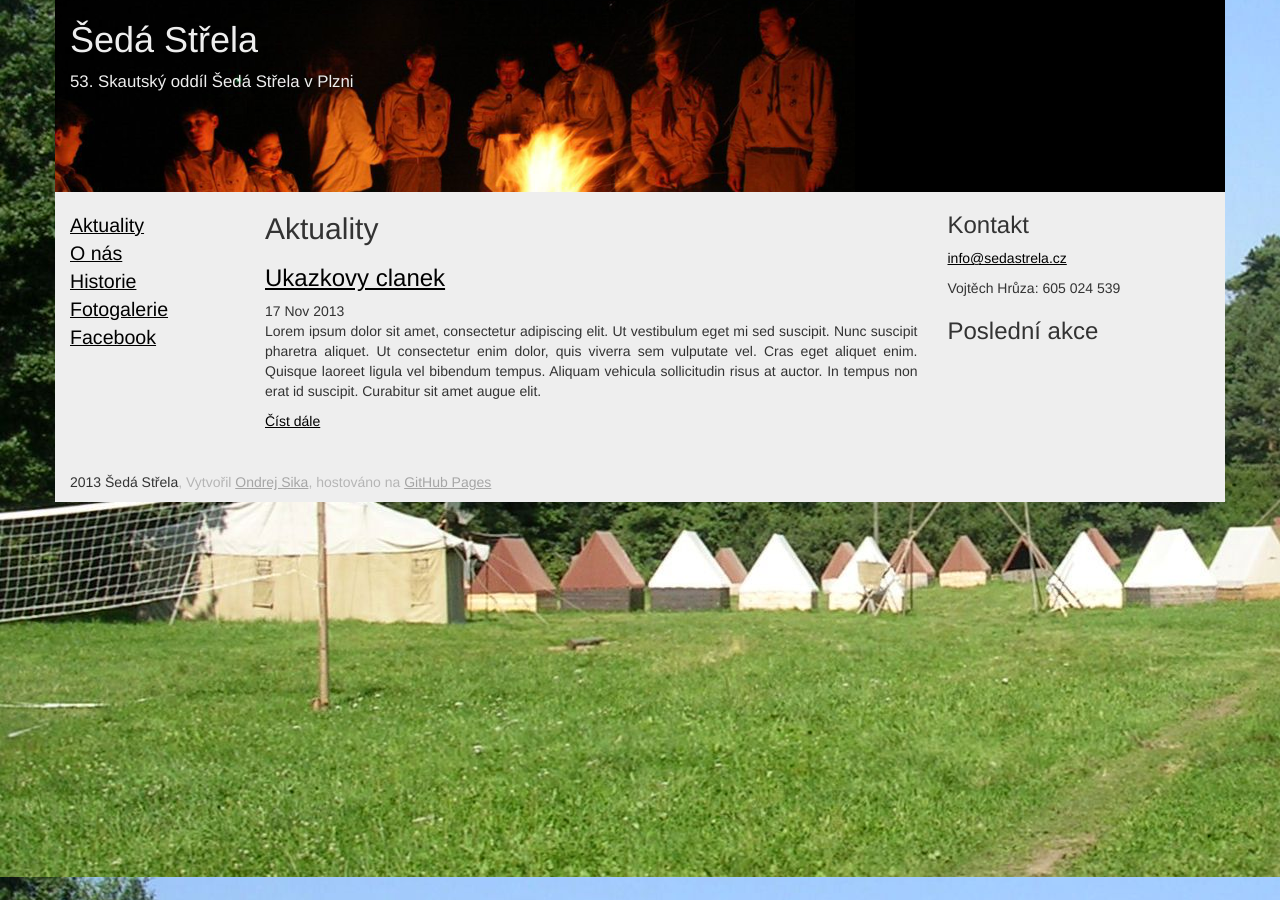
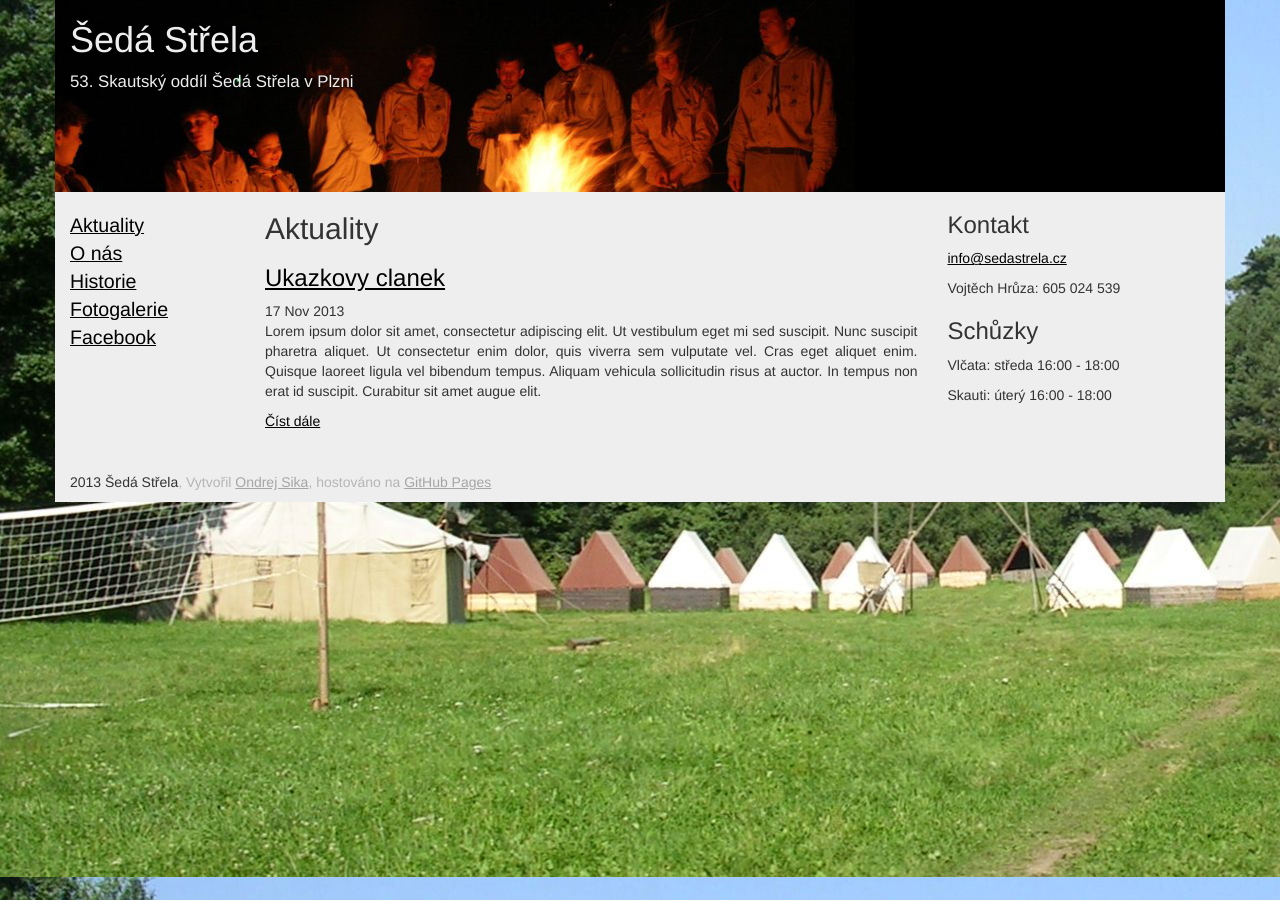
Before and after one commit to ondrejsika/sedastrela-jekyll, a Jekyll site: the page built from index.html, in a window 1280 px wide. Built offline with Jekyll 4.4.1, drawn with Linux system fonts in a browser that asks for light colours; Markdown is read by kramdown in place of the engine named in the settings.

```diff
--- a/_layouts/base.html
+++ b/_layouts/base.html
@@ -44,7 +44,9 @@
                     <h3>Kontakt</h3>
                     <p><a href="mailto:info@sedastrela.cz">info@sedastrela.cz</a></p>
                     <p>Vojtěch Hrůza: 605 024 539</p>
-                    <h3>Poslední akce</h3>
+                    <h3>Schůzky</h3>
+                    <p>Vlčata: středa 16:00 - 18:00</p>
+                    <p>Skauti: úterý 16:00 - 18:00</p>
                 </div>
             </div>
             <div class="row" id="footer">
```
Also changed, not shown: 1 other file.
